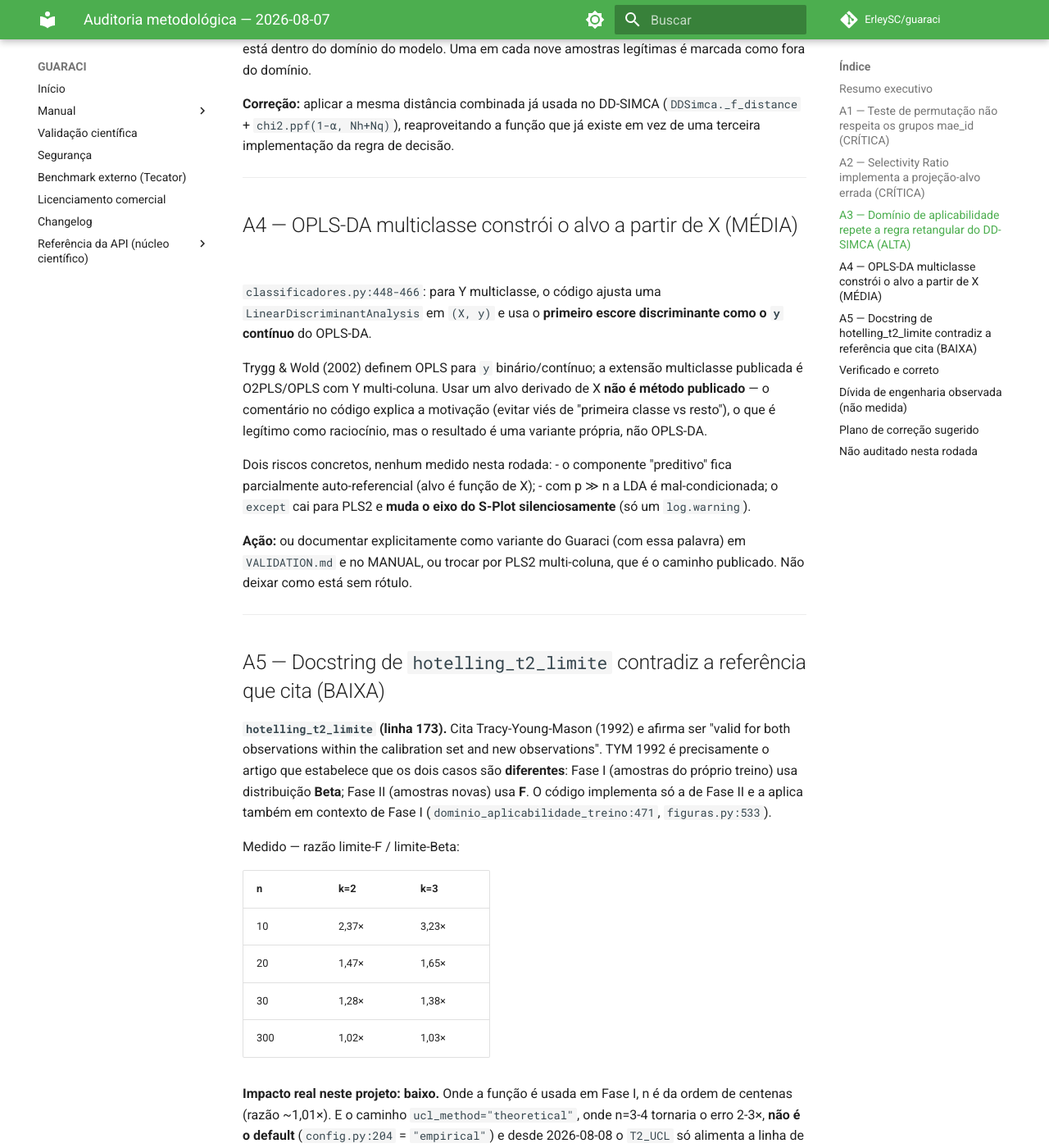
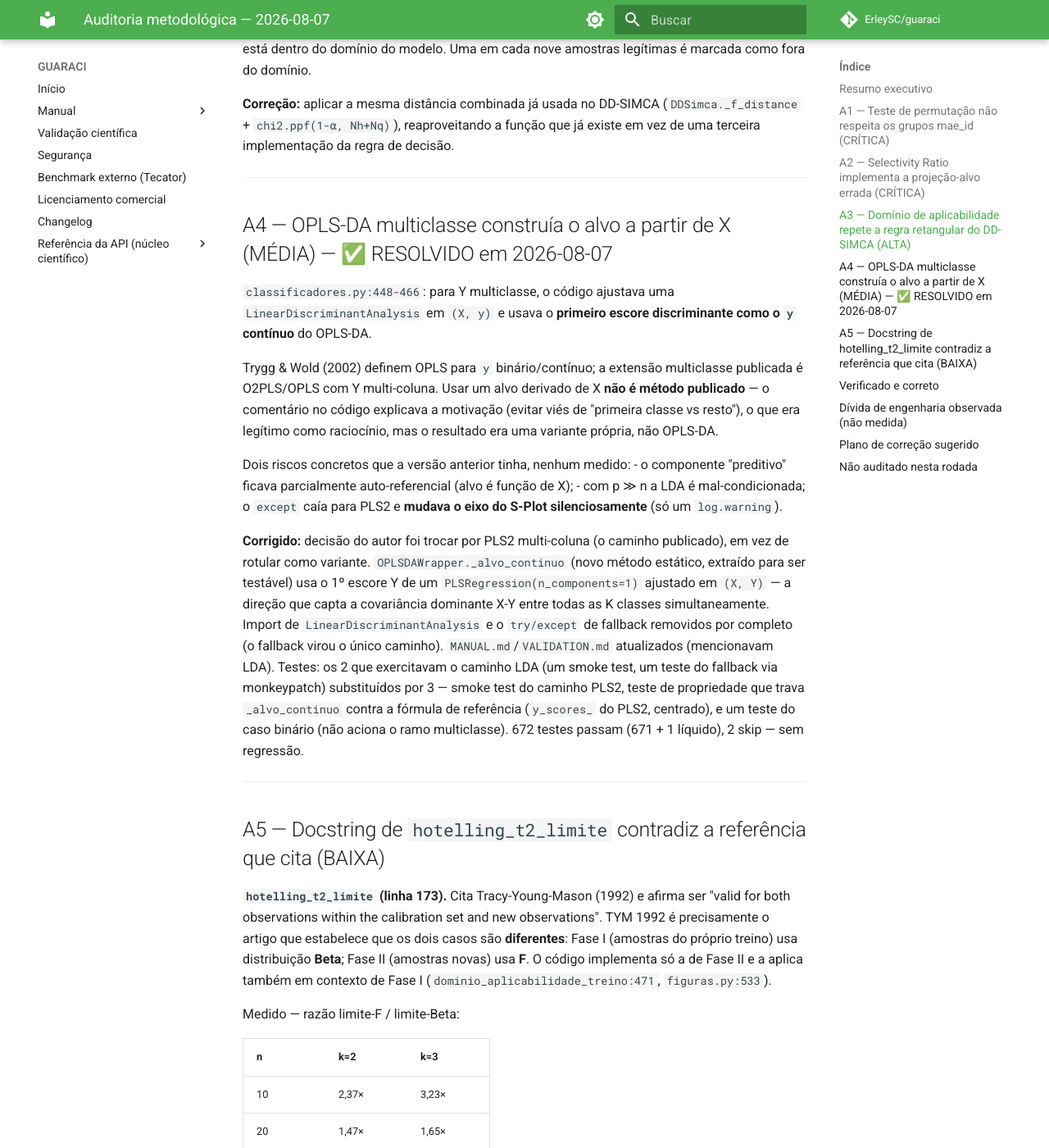
Before and after one commit to ErleySC/guaraci, an MkDocs documentation site: the page built from docs/auditoria/AUDITORIA_METODOLOGICA_2026-08-07.md, in a window 1280 px wide and 1400 px high, scrolled down 3761 px. Shown: the whole window at 82% size. Built offline with MkDocs 1.6.1 and Material for MkDocs 9.7.7, drawn with Linux system fonts in a browser that asks for light colours; comment, search, counter and statistics services are not loaded; some of the changed text lies outside the part shown.

Commit message:
fix(sci): OPLS-DA multiclasse usa PLS2, nao LDA, para o alvo continuo (fecha A4)
OPLSDAWrapper.fit() usava o 1o escore de uma LinearDiscriminantAnalysis
ajustada em (X, y_int) como alvo continuo do NIPALS PLS1, quando Y era
multiclasse (one-hot, K>1 colunas). Trygg & Wold (2002) definem OPLS
para y binario/continuo; a extensao multiclasse publicada e' OPLS/O2PLS
com Y multi-coluna via PLS2 -- um alvo derivado de X por um
classificador supervisionado (LDA usa so' a estrutura de classes em X,
ignorando a covariancia X-Y que define o eixo preditivo do OPLS) nao e'
o metodo publicado.

Decisao do autor (entre rotular como variante do Guaraci ou trocar pelo
metodo publicado): trocar por PLS2. O caminho de fallback que ja existia
(ativado so' quando a LDA falhava por matriz de dispersao singular) vira
o UNICO caminho: 1o escore Y de um PLSRegression(n_components=1)
ajustado em (X, Y) -- capta a covariancia dominante X-Y entre todas as K
classes simultaneamente. LDA e o try/except de fallback removidos.

Logica extraida para OPLSDAWrapper._alvo_continuo() (staticmethod) para
ser testavel isoladamente -- mesmo padrao usado na correcao do A2 (SR).

Testes: os 2 que exercitavam o caminho LDA (smoke test multiclasse,
teste do fallback via monkeypatch da LDA) substituidos por 3 -- smoke
test do caminho PLS2, teste de propriedade que trava _alvo_continuo
contra a formula de referencia (y_scores_ do PLS2, centrado), teste do
caso binario. MANUAL.md/VALIDATION.md atualizados (mencionavam LDA).

672 testes passam (671 + 1 liquido), 2 skip -- sem regressao. Fecha os 5
achados da auditoria metodologica de 2026-08-07 (A1-A5).

```diff
--- a/docs/auditoria/AUDITORIA_METODOLOGICA_2026-08-07.md
+++ b/docs/auditoria/AUDITORIA_METODOLOGICA_2026-08-07.md
@@ -31,10 +31,11 @@ percebesse, porque os testes verificam que a função *roda*, não que ela
 | A4 | OPLS-DA multiclasse usa alvo derivado de X (LDA) | MÉDIA | `classificadores.py:448-466` | não medido — método não publicado |
 | A5 | Docstring de `hotelling_t2_limite` contradiz a referência citada | BAIXA | `chemometric_stats.py:173` | ≤1% no *n* deste projeto |
 
-**Status em 2026-08-07 (pós-correção):** A1, A2, A3 e A5 corrigidos e
-commitados (`validacao_estatistica.py`, `chemometric_stats.py`,
-`classificadores.py`, `pipeline.py`, `predicao.py`); 671 testes passam, 2
-skip. A4 é uma decisão de projeto pendente, não uma correção mecânica — ver
+**Status em 2026-08-07 (pós-correção): TODOS os 5 achados fechados.** A1-A5
+corrigidos e commitados (`validacao_estatistica.py`, `chemometric_stats.py`,
+`classificadores.py`, `pipeline.py`, `predicao.py`); 672 testes passam, 2
+skip. A4 era uma decisão de projeto (rotular como variante vs. trocar pelo
+método publicado) — o autor optou por trocar por PLS2 multi-coluna, ver
 seção A4. A alegação original de um segundo achado em A5
 (`q_residuos_limite`, atribuição a Jackson & Mudholkar) foi **retratada**
 após reverificação — ver nota na seção A5.
@@ -151,26 +152,36 @@ já existe em vez de uma terceira implementação da regra de decisão.
 
 ---
 
-## A4 — OPLS-DA multiclasse constrói o alvo a partir de X (MÉDIA)
+## A4 — OPLS-DA multiclasse construía o alvo a partir de X (MÉDIA) — ✅ RESOLVIDO em 2026-08-07
 
-`classificadores.py:448-466`: para Y multiclasse, o código ajusta uma
-`LinearDiscriminantAnalysis` em `(X, y)` e usa o **primeiro escore discriminante
+`classificadores.py:448-466`: para Y multiclasse, o código ajustava uma
+`LinearDiscriminantAnalysis` em `(X, y)` e usava o **primeiro escore discriminante
 como o `y` contínuo** do OPLS-DA.
 
 Trygg & Wold (2002) definem OPLS para `y` binário/contínuo; a extensão
 multiclasse publicada é O2PLS/OPLS com Y multi-coluna. Usar um alvo derivado
-de X **não é método publicado** — o comentário no código explica a motivação
-(evitar viés de "primeira classe vs resto"), o que é legítimo como
-raciocínio, mas o resultado é uma variante própria, não OPLS-DA.
+de X **não é método publicado** — o comentário no código explicava a motivação
+(evitar viés de "primeira classe vs resto"), o que era legítimo como
+raciocínio, mas o resultado era uma variante própria, não OPLS-DA.
 
-Dois riscos concretos, nenhum medido nesta rodada:
-- o componente "preditivo" fica parcialmente auto-referencial (alvo é função de X);
-- com p ≫ n a LDA é mal-condicionada; o `except` cai para PLS2 e **muda o eixo
+Dois riscos concretos que a versão anterior tinha, nenhum medido:
+- o componente "preditivo" ficava parcialmente auto-referencial (alvo é função de X);
+- com p ≫ n a LDA é mal-condicionada; o `except` caía para PLS2 e **mudava o eixo
   do S-Plot silenciosamente** (só um `log.warning`).
 
-**Ação:** ou documentar explicitamente como variante do Guaraci (com essa
-palavra) em `VALIDATION.md` e no MANUAL, ou trocar por PLS2 multi-coluna, que é
-o caminho publicado. Não deixar como está sem rótulo.
+**Corrigido:** decisão do autor foi trocar por PLS2 multi-coluna (o caminho
+publicado), em vez de rotular como variante. `OPLSDAWrapper._alvo_continuo`
+(novo método estático, extraído para ser testável) usa o 1º escore Y de um
+`PLSRegression(n_components=1)` ajustado em `(X, Y)` — a direção que capta a
+covariância dominante X-Y entre todas as K classes simultaneamente. Import de
+`LinearDiscriminantAnalysis` e o `try/except` de fallback removidos por
+completo (o fallback virou o único caminho). `MANUAL.md`/`VALIDATION.md`
+atualizados (mencionavam LDA). Testes: os 2 que exercitavam o caminho LDA
+(um smoke test, um teste do fallback via monkeypatch) substituídos por 3 —
+smoke test do caminho PLS2, teste de propriedade que trava `_alvo_continuo`
+contra a fórmula de referência (`y_scores_` do PLS2, centrado), e um teste
+do caso binário (não aciona o ramo multiclasse). 672 testes passam
+(671 + 1 líquido), 2 skip — sem regressão.
 
 ---
 
```
Also changed, not shown: docs/MANUAL.md (+1 -1 lines), docs/VALIDATION.md (+1 -1 lines), 3 other files.
